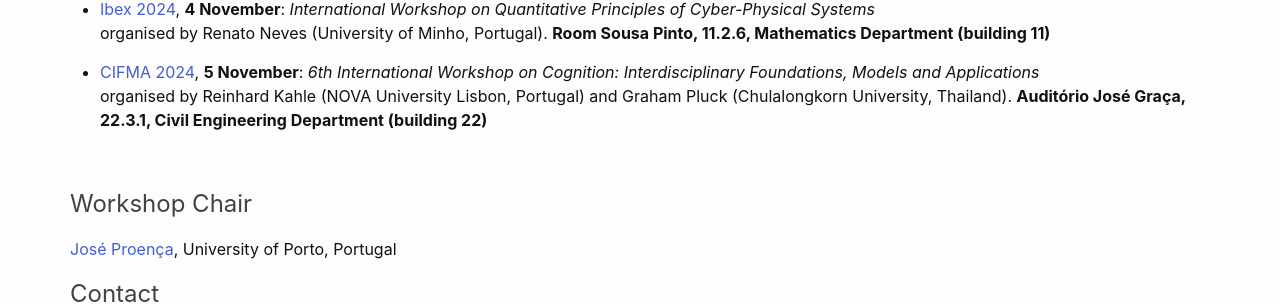
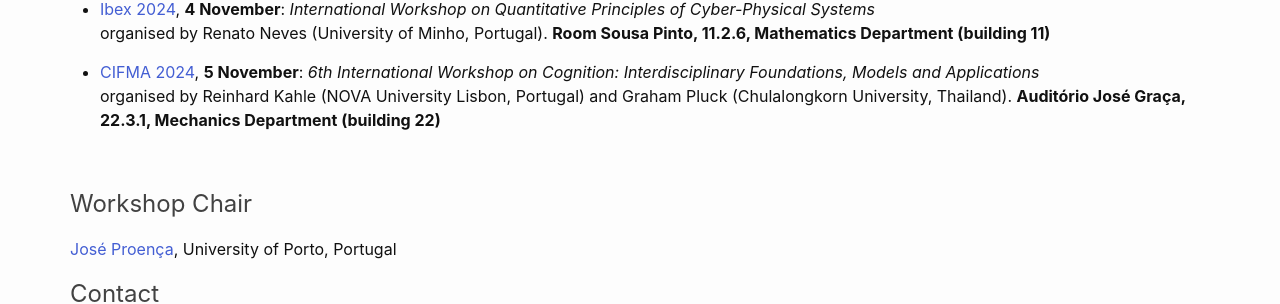
Before and after one commit to sefm-conference/2024, a Jekyll site: the page built from _pages/workshops.md, in a window 1280 px wide. Shown: the part 859-1163 px from the top of the page. Built offline with Jekyll 4.4.1, drawn with Linux system fonts in a browser that asks for light colours.

Commit message:
Update workshops.md

```diff
--- a/_pages/workshops.md
+++ b/_pages/workshops.md
@@ -30,7 +30,7 @@ Renato Neves (University of Minho, Portugal).
 organised by
 Reinhard Kahle (NOVA University Lisbon, Portugal) and
 Graham Pluck (Chulalongkorn University, Thailand).
-**Auditório José Graça, 22.3.1, Civil Engineering Department (building 22)**
+**Auditório José Graça, 22.3.1, Mechanics Department (building 22)**
 
 <p>&nbsp;</p>
 
```
